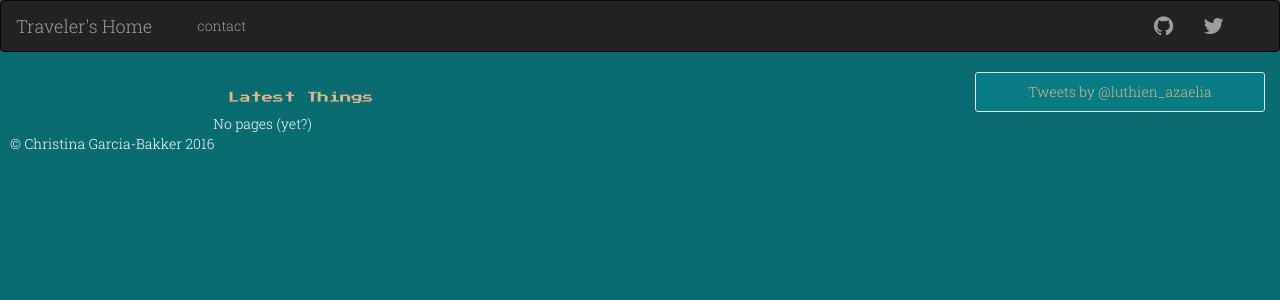
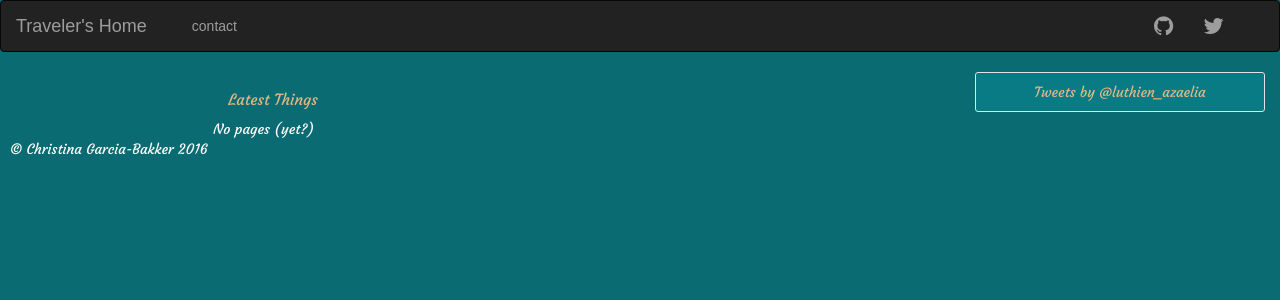
Before and after one commit to travelers-home/travelers-home.net, a Flask app: page / in a window 1280 px wide. Shown: the top 300 px of the page. Run offline with Flask 2, Linux system fonts and the light colour scheme; parts of the project's set-up code (start-up, migrations or seed data) failed here and were passed over; some libraries are stand-ins or nearby versions.

Commit message:
Changed default font to Courgette
Added classes to header to allow them to use Roboto-Sans

```diff
--- a/website/static/css/main.css
+++ b/website/static/css/main.css
@@ -1,5 +1,5 @@
 * {
-  font-family: 'Roboto Slab', sans-serif;
+  font-family: 'Courgette', cursive;
   color: #FFFFFF;
 }
 
@@ -13,20 +13,20 @@ a, a:hover, a:visited, a:active, a:link {
 }
 
 h1 {
-  font-size: 110%;
-  font-family: 'Press Start 2P', cursive;
+  font-size: 150%;
+  font-family: 'Courgette', cursive;
   color: #DFB883;
 }
 
 h2 {
-  font-family: 'Press Start 2P', cursive;
-  font-size: 100%;
+  font-family: 'Courgette', cursive;
+  font-size: 125%;
   color: #DFB883;
 }
 
 h3 {
-  font-size: 80%;
-  font-family: 'Press Start 2P', cursive;
+  font-size: 110%;
+  font-family: 'Courgette', cursive;
   color: #DFB883;
 }
 
@@ -42,6 +42,10 @@ header nav ul.social li {
   font-size: 120%;
   margin: 0px;
   text-decoration: none;
+}
+
+.navbar-link li a, .navbar-brand {
+  font-family: 'Roboto-Slab', sans-serif;
 }
 
 .unpublished q, .unpublished time {
--- a/website/templates/general/index.html
+++ b/website/templates/general/index.html
@@ -1,4 +1,4 @@
-{% extends 'blog/base.html' %}
+{% extends 'default_templates/base.html' %}
 {% block title %}Traveler's Home{% endblock title %}
 {% block content %}
 <h3> Latest Things</h3>
--- a/website/templates/layouts/head.html
+++ b/website/templates/layouts/head.html
@@ -3,7 +3,7 @@
     <meta name="viewport" content="width=device-width, initial-scale=1">
     <!-- The above 3 meta tags *must* come first in the head; any other head content must come *after* these tags -->
 
-    <link href='https://fonts.googleapis.com/css?family=Source+Sans+Pro|Press+Start+2P|Roboto+Slab:300' rel='stylesheet' type='text/css'>
+    <link href='https://fonts.googleapis.com/css?family=Courgette|Source+Sans+Pro|Roboto+Slab:300' rel='stylesheet' type='text/css'>
 
     <script src="https://ajax.googleapis.com/ajax/libs/jquery/1.12.0/jquery.min.js"></script>
 
--- a/website/templates/layouts/header.html
+++ b/website/templates/layouts/header.html
@@ -14,7 +14,7 @@
         </div>
 
         <div class="collapse navbar-collapse navbar-left" id="myNavbar">
-          <ul class="nav navbar-nav">
+          <ul class="nav navbar-nav navbar-link">
            {% for section in sections %}
               <li {{is_active(section=section)}}><a href="{{url_for('pages.section', section=section)}}">{{section}}</a></li>
             {% endfor %}
```
